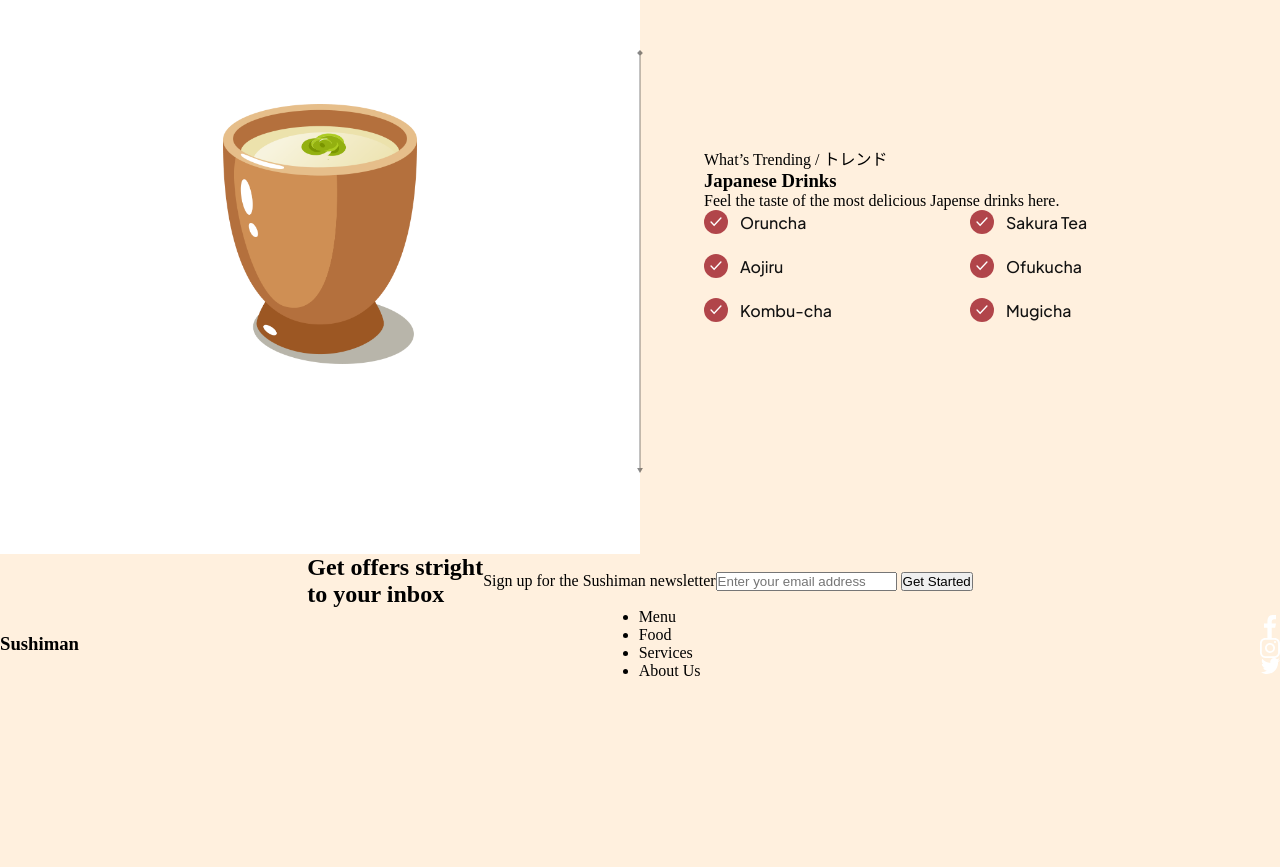
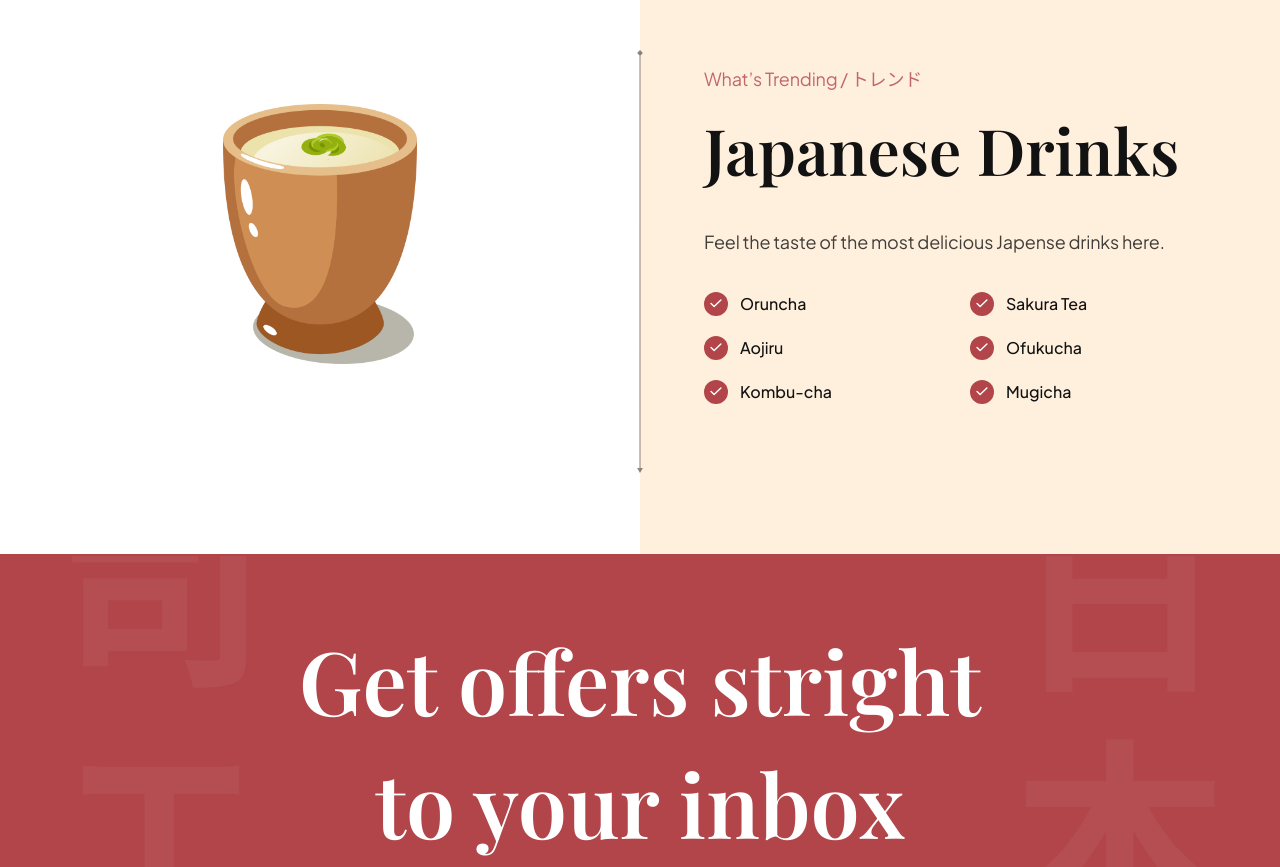
Before and after one commit to ravindra-23/restaurant-website, a plain HTML site: page index.html in a window 1280 px wide. Shown: the part 3147-4014 px from the top of the page. Before the commit the page ends 3827 px from the top, so only its background shows below. Drawn offline with nearby package versions, Linux system fonts and the light colour scheme.

Commit message:
added subscribe and footer section

```diff
--- a/index.html
+++ b/index.html
@@ -194,11 +194,11 @@
 	<section class="trending">
 		<section class="trending-sushi">
 			<div class="trending__content" data-aos="fade-right">
-			  <p class="sushi__subtitle">What’s Trending / トレンド</p>
+			  <p class="sushi_subtitle">What’s Trending / トレンド</p>
 
-			  <h3 class="sushi__title">Japanese Sushi
+			  <h3 class="sushi_title">Japanese Sushi
 			  </h3>
-			  <p class="sushi__description">Feel the taste of the most delicious Sushi here.
+			  <p class="sushi_description">Feel the taste of the most delicious Sushi here.
 			  </p>
 
 			  <ul class="trending__list flex-between">
@@ -273,11 +273,11 @@
 				</div>
 
 				<div class="trending__content" data-aos="fade-left">
-				  <p class="sushi__subtitle">What’s Trending / トレンド</p>
+				  <p class="sushi_subtitle">What’s Trending / トレンド</p>
 
-				  <h3 class="sushi__title">Japanese Drinks
+				  <h3 class="sushi_title">Japanese Drinks
 				  </h3>
-				  <p class="sushi__description">Feel the taste of the most delicious Japense drinks here.
+				  <p class="sushi_description">Feel the taste of the most delicious Japense drinks here.
 				  </p>
 
 				  <ul class="trending__list flex-between">
--- a/style.css
+++ b/style.css
@@ -789,3 +789,156 @@
 	right: -2.5px;
 	bottom: 12%;
 }
+
+/* SUBSCRIBE SECTION */
+
+.subscription {
+	padding: 64px;
+
+	background-color: var(--primary-color);
+	background-image: url('../../assets/subscribe_bg.png');
+	background-position: center;
+	background-repeat: no-repeat;
+	background-size: contain;
+
+	flex-direction: column;
+	overflow: hidden;
+}
+
+.subscription h2 {
+	font-size: 88px;
+	font-family: var(--playfair-display);
+	font-weight: 600;
+	line-height: 123px;
+
+	color: #fff;
+	text-align: center;
+}
+
+.subscription p {
+	font-size: 18px;
+	font-family: var(--plus-jakarta-sans);
+	font-weight: 300;
+	line-height: 36px;
+
+	margin-top: 32px;
+
+	color: rgba(255, 255, 255, 0.8);
+}
+
+.subscription__form {
+	min-width: 480px;
+	margin-top: 40px;
+
+	padding: 14px 14px 14px 24px;
+
+	display: flex;
+	gap: 10px;
+
+	border: 1px solid rgba(255, 255, 255, 0.5);
+	border-radius: 46px;
+}
+
+.subscription__form input {
+	flex: 1;
+
+	font-size:  16px;
+	font-weight: 400px;
+	font-family: var(--plus-jakarta-sans);
+
+	color: #fff;
+	opacity: 0.5;
+
+	background: transparent;
+	border: none;
+	outline: none;
+}
+
+.subscription__form input::placeholder {
+	color: #fff;
+	opacity: 0.5;
+}
+
+.subscription__form button {
+	padding: 20px;
+
+	min-width: 180px;
+
+	font-size: 16px;
+	font-weight: 500;
+	font-family: var(--plus-jakarta-sans);
+	color: #fff;
+	text-align: center;
+
+	background: var(--black-400);
+	border-radius: 46px;
+	border: none;
+	outline: none;
+
+	cursor: pointer;
+}
+
+/* FOOTER SECTION */
+
+.footer {
+	width: 100%;
+	padding: 20px 40px;
+	background: var(--color-white);
+
+	flex-wrap: wrap;
+	gap: 20px;
+
+	overflow: hidden;
+}
+
+.footer__logo {
+	font-size: 24px;
+	font-weight: bold;
+	font-family: var(--playfair-display);
+	text-transform: uppercase;
+	color: var(--secondary-color);
+
+	cursor: pointer;
+}
+
+.footer__logo span {
+	color: var(--primary-color)
+}
+
+.footer ul {
+	list-style: none;
+
+	display: flex;
+	flex-wrap: wrap;
+	flex-direction: row;
+	gap: 64px;
+}
+
+.footer ul:last-child {
+	gap: 32px;
+}
+
+.footer__nav li {
+	font-size: 16px;
+	font-weight: 500;
+	font-family: var(--plus-jakarta-sans);
+	text-transform: uppercase;
+	color: var(--secondary-color);
+
+	cursor: pointer;
+}
+
+.footer__social li {
+	width: 42px;
+	height: 42px;
+
+	background-color: var(--secondary-color);
+	border-radius: 100%;
+}
+
+.footer__social li img {
+	width: 45%;
+	height: 45%;
+
+	object-fit: contain;
+}
```
Lines whose indentation alone changed are shown as unchanged.
